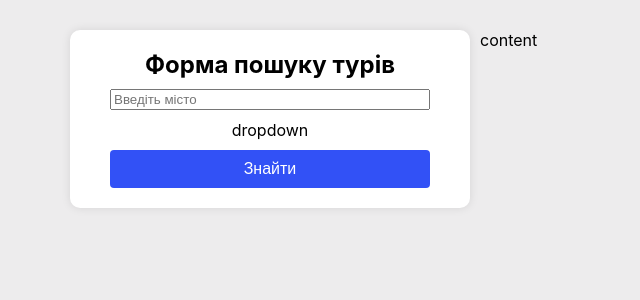
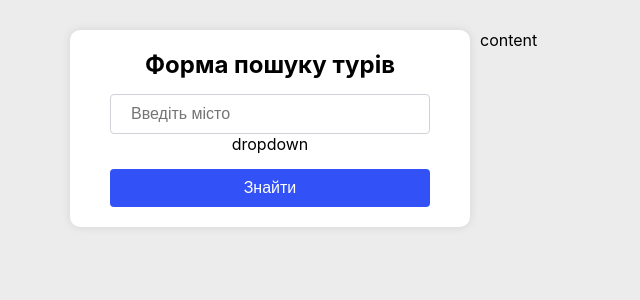
Before and after one commit to Pozdnya/otpusk-app, a React (Vite) app: page / in a window 1280 px wide. Shown: the top 300 px of the page, without its empty margins (0-640 px from the left). Built offline with nearby package versions, Linux system fonts and the light colour scheme.

Commit message:
added input

```diff
--- a/src/components/Form/Form.scss
+++ b/src/components/Form/Form.scss
@@ -11,5 +11,5 @@
 .form {
   display: flex;
   flex-direction: column;
-  gap: 1rem;
+  gap: 1.5rem;
 }
--- a/src/components/Form/Form.tsx
+++ b/src/components/Form/Form.tsx
@@ -1,13 +1,16 @@
 import { Button } from '../../controls/Button/Button'
+import { Input } from '../../controls/Input/Input'
 
 export const Form = () => {
   return (
     <div className='form-container'>
       <form className="form">
         <h2 className='form__title'>Форма пошуку турів</h2>
-        <input type='text' placeholder='Введіть місто'className='form__input'/>
-        <div className='form__dropdown'>
-          dropdown
+        <div style={{width: '100%'}}>
+          <Input />
+          <div className='form__dropdown'>
+            dropdown
+          </div>
         </div>
         <Button text='Знайти' />
       </form>
--- a/src/controls/Button/Button.scss
+++ b/src/controls/Button/Button.scss
@@ -2,9 +2,9 @@
   width: 100%;
   height: 100%;
   background-color: $primary-button-color;
-  padding: 10px 20px;
+  padding: 1rem 2rem;
   border: none;
-  border-radius: 4px;
+  border-radius: 0.4rem;
   color: #fff;
   font-size: 1.6rem;
   cursor: pointer;
--- /dev/null
+++ b/src/controls/IconClearButton/IconClearButton.scss
@@ -0,0 +1,16 @@
+.clear-button {
+  border: none;
+  background-color: transparent;
+  cursor: pointer;
+  font-size: 1.6rem;
+  color: #999;
+  transition: color 0.3s ease;
+  position: absolute;
+  top: 50%;
+  right: 1rem;
+  transform: translateY(-50%);
+
+  &:hover {
+    color: #333;
+  }
+}
--- /dev/null
+++ b/src/controls/IconClearButton/IconClearButton.tsx
@@ -0,0 +1,5 @@
+export const IconClearButton = () => {
+  return (
+    <button className='clear-button'>X</button>
+  )
+}
--- /dev/null
+++ b/src/controls/Input/Input.scss
@@ -0,0 +1,19 @@
+.input-container {
+  width: 100%;
+  position: relative;
+}
+.input {
+  padding: 1rem 2rem;
+  border: 1px solid darken($border-color, 10);
+  border-radius: 0.4rem;
+  font-size: 1.6rem;
+  box-shadow: none;
+  transition: border-color 0.3s ease;
+  width: 100%;
+
+  &:focus {
+    outline: none;
+    border: 1px solid $border-color;
+    box-shadow: 0 0 0.6rem rgba(0, 0, 0, 0.1);
+  }
+}
--- /dev/null
+++ b/src/controls/Input/Input.tsx
@@ -0,0 +1,24 @@
+import { useState } from 'react'
+import { IconClearButton } from '../IconClearButton/IconClearButton'
+
+export const Input = () => {
+  const [ query, setQuery ] = useState('')
+
+  const handleChange = (event: React.ChangeEvent<HTMLInputElement>) => {
+    setQuery(event.target.value)
+  }
+
+  return (
+    <div className='input-container'>
+      <input
+        type='text'
+        name='input'
+        placeholder='Введіть місто'
+        className='input'
+        value={query}
+        onChange={handleChange}
+      />
+      {query && <IconClearButton />}
+    </div>
+  )
+}
--- a/src/styles/index.scss
+++ b/src/styles/index.scss
@@ -10,6 +10,8 @@
 
 //controls
 @import '../controls/Button/Button';
+@import '../controls/Input/Input';
+@import '../controls/IconClearButton/IconClearButton';
 
 //components
 @import '../App.scss';
```
